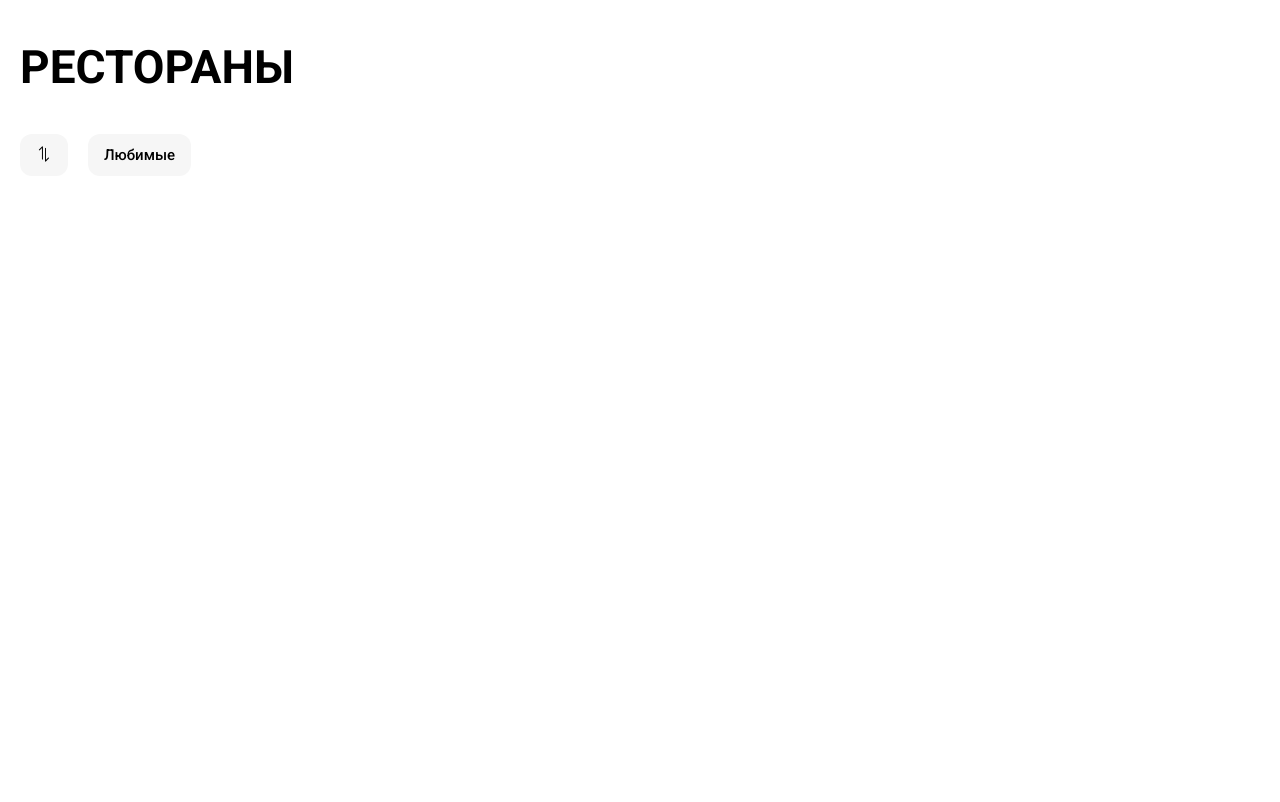
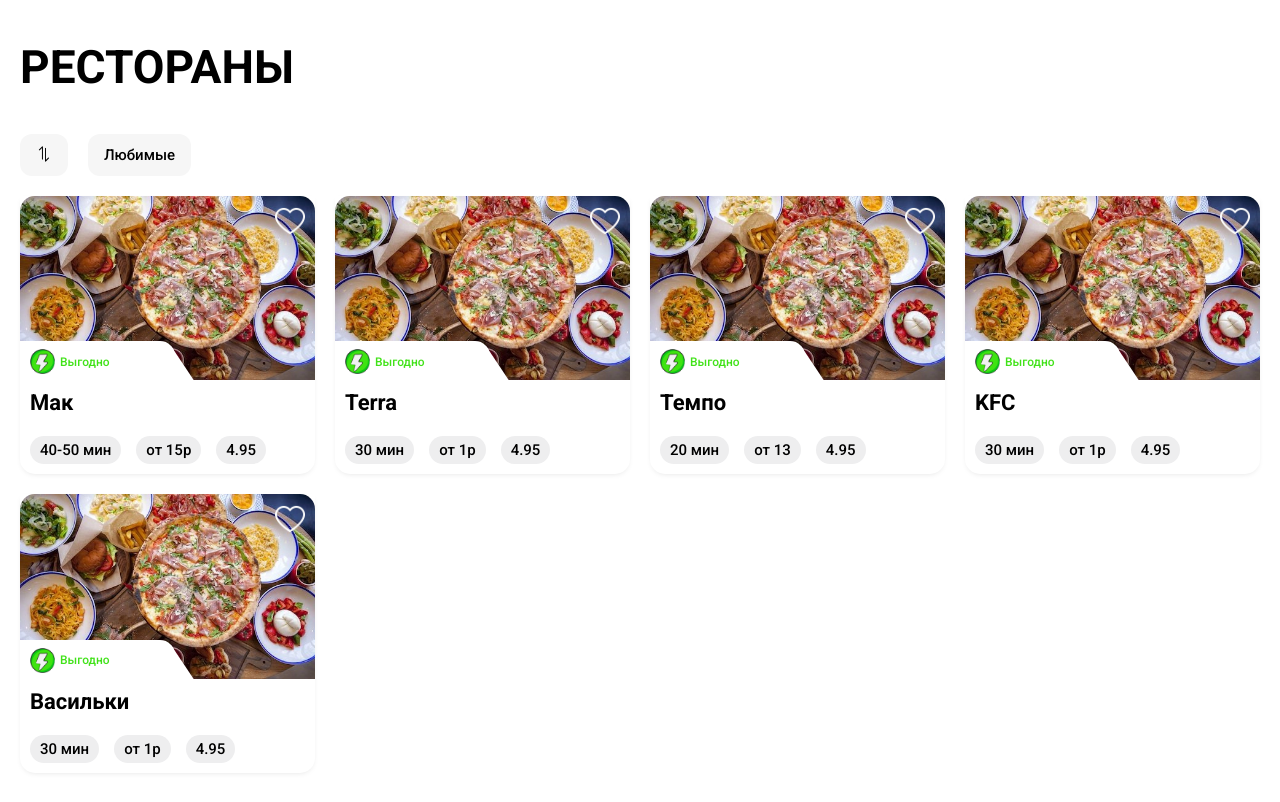
Before and after one commit to JustYakin/Delivery_club, a plain HTML site: page main.html in a window 1280 px wide. Drawn offline with Linux system fonts and the light colour scheme.

Commit message:
feat: create cards in js

```diff
--- /dev/null
+++ b/js/cards.js
@@ -0,0 +1,50 @@
+let restaraunts = [{
+        'name': 'Мак',
+        'imgRestauran': "image/image 1.jpg",
+        'lightning': 'image/lightning.png',
+        'raiting': '4.95',
+        'price': 'от 15р',
+        'time': '40-50 мин',
+        'benefit': 'Выгодно',
+
+    },
+    {
+        'name': 'Terra',
+        'imgRestauran': "image/image 1.jpg",
+        'lightning': 'image/lightning.png',
+        'raiting': '4.95',
+        'price': 'от 1р',
+        'time': '30 мин',
+        'benefit': 'Выгодно',
+
+    },
+    {
+        'name': 'Темпо',
+        'imgRestauran': "image/image 1.jpg",
+        'lightning': 'image/lightning.png',
+        'raiting': '4.95',
+        'price': 'от 13',
+        'time': '20 мин',
+        'benefit': 'Выгодно',
+
+    },
+    {
+        'name': 'KFC',
+        'imgRestauran': "image/image 1.jpg",
+        'lightning': 'image/lightning.png',
+        'raiting': '4.95',
+        'price': 'от 1р',
+        'time': '30 мин',
+        'benefit': 'Выгодно',
+
+    }, {
+        'name': 'Васильки',
+        'imgRestauran': "image/image 1.jpg",
+        'lightning': 'image/lightning.png',
+        'raiting': '4.95',
+        'price': 'от 1р',
+        'time': '30 мин',
+        'benefit': 'Выгодно',
+
+    }
+]
--- /dev/null
+++ b/js/main.js
@@ -0,0 +1,63 @@
+const main = document.querySelector('main');
+const ulCards = document.createElement('ul');
+ulCards.classList.add('cards');
+main.append(ulCards);
+
+
+function addRestaurant(arr) {
+    for (let restaraunt of arr) {
+        const liCards = document.createElement('li');
+        liCards.classList.add('cards-item');
+        ulCards.append(liCards);
+        const divImg = document.createElement('div');
+        divImg.classList.add('card-item__image');
+        liCards.append(divImg);
+        const imgRestauran = document.createElement('img');
+        imgRestauran.src = restaraunt.imgRestauran;
+        imgRestauran.classList.add('img-restaurant');
+        divImg.append(imgRestauran);
+        const divBenefit = document.createElement('div');
+        divBenefit.classList.add('card-item__benefit');
+        divImg.append(divBenefit);
+        const imgBenefit = document.createElement('img');
+        imgBenefit.classList.add('lightning');
+        imgBenefit.src = restaraunt.lightning;
+        divBenefit.append(imgBenefit);
+        const p = document.createElement('p');
+        p.innerText = restaraunt.benefit;
+        divBenefit.append(p);
+        const triangle = document.createElement('div');
+        triangle.classList.add('triangle');
+        divImg.append(triangle);
+        const like = document.createElement('div');
+        like.classList.add('like');
+        divImg.append(like);
+
+        const divDescription = document.createElement('div');
+        divDescription.classList.add('cards-item__description');
+        liCards.append(divDescription);
+        const h3 = document.createElement('h3');
+        h3.classList.add('cards-item__tittle');
+        h3.innerText = restaraunt.name;
+        divDescription.append(h3);
+        const ulConditions = document.createElement('ul');
+        ulConditions.classList.add('cards-item__conditions');
+        divDescription.append(ulConditions);
+
+        const liDelivery = document.createElement('li');
+        liDelivery.classList.add('cards-item__time-of-delivery');
+        liDelivery.innerText = restaraunt.time;
+        ulConditions.append(liDelivery);
+        const liPrice = document.createElement('li');
+        liPrice.classList.add('cards-item__price');
+        liPrice.innerText = restaraunt.price;
+        ulConditions.append(liPrice);
+
+        const liRating = document.createElement('li');
+        liRating.classList.add('cards-item__rating');
+        liRating.innerText = restaraunt.raiting;
+        ulConditions.append(liRating);
+    }
+}
+
+addRestaurant(restaraunts);
--- a/main.html
+++ b/main.html
@@ -23,6 +23,8 @@
         </div>
 
     </main>
+    <script src="js/cards.js"></script>
+    <script src="js/main.js"></script>
 </body>
 
 </html>
```
